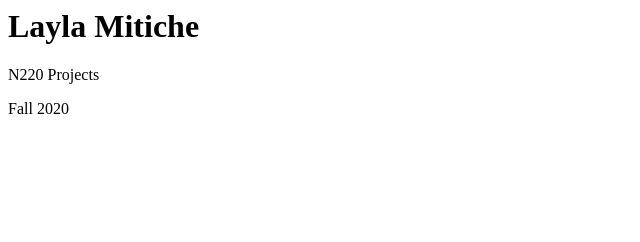
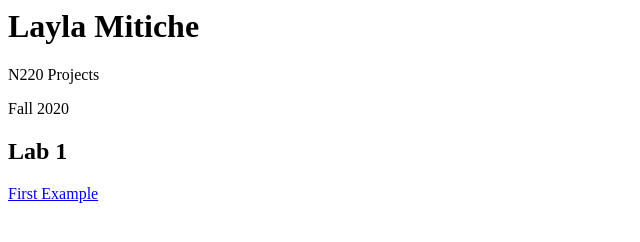
Before and after one commit to lmitiche/n220fall2020, a plain HTML site: page index.html in a window 1280 px wide. Shown: the whole page, without its empty margins (0-640 px from the left). Drawn offline with Linux system fonts and the light colour scheme.

Commit message:
updating

```diff
--- a/index.html
+++ b/index.html
@@ -5,6 +5,9 @@
         <p>N220 Projects</p>
         <p>Fall 2020</p>
 
+        <h2>Lab 1</h2>
+        <p><a href="labslabs1/index.html/">First Example</a></p>
+
     </body>
 
 </html>
```
Also changed, not shown: labs/labs1/index.html (added, +11 -0 lines).
